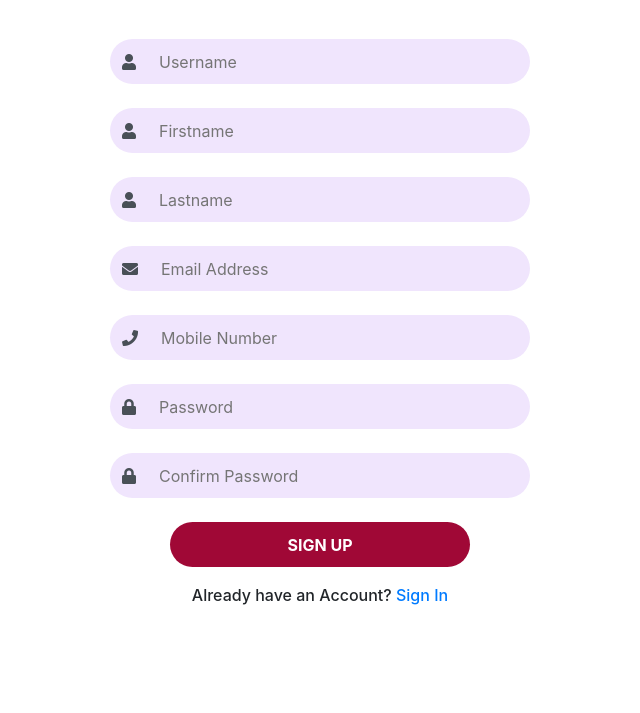
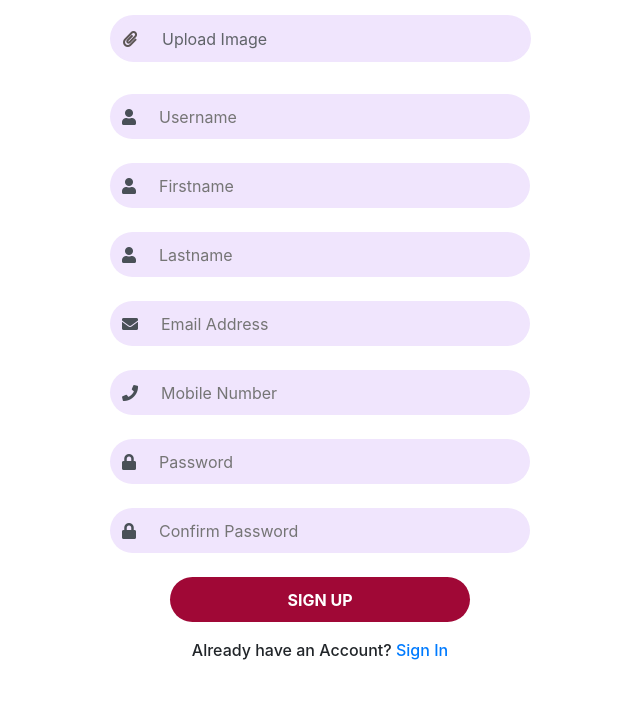
Before and after one commit to SwapnilSinghs/Online-Classroom-Portal, a Django app: page /signUpStud/ in a window 1280 px wide. Shown: the part 226-939 px from the top of the page, without its empty margins (320-960 px from the left). Before the commit the page ends 831 px from the top, so only its background shows below. Run offline with Django 3.2, Linux system fonts and the light colour scheme; some libraries are stand-ins or nearby versions.

Commit message:
Image upload added to SignUp

```diff
--- a/ocp_app/static/css/signUp.css
+++ b/ocp_app/static/css/signUp.css
@@ -12,10 +12,9 @@
 	align-items: center;
 	padding-bottom: 20px;
 	margin: 0;
-    font-family: -apple-system, BlinkMacSystemFont, "Segoe UI", Roboto,
-      "Helvetica Neue", Arial, "Noto Sans", sans-serif, "Apple Color Emoji",
-      "Segoe UI Emoji", "Segoe UI Symbol", "Noto Color Emoji";
+	font-family: -apple-system, BlinkMacSystemFont, "Segoe UI", Roboto, "Helvetica Neue", Arial, "Noto Sans", sans-serif, "Apple Color Emoji", "Segoe UI Emoji", "Segoe UI Symbol", "Noto Color Emoji";
 }
+
 
 /* styles INPUTS*/
 
@@ -29,22 +28,25 @@
 	align-items: stretch;
 	width: 100%;
 }
+
 .input-group-prepend-login {
 	margin-right: -1px;
 }
+
 .input-group-prepend-login {
 	display: -ms-flexbox;
 	display: flex;
 }
 
-  .input-group-login > .custom-select:not(:first-child),
-  .input-group-login > .form-control-login:not(:first-child) {
+.input-group-login>.custom-select:not(:first-child),
+.input-group-login>.form-control-login:not(:first-child) {
 	border-top-left-radius: 0;
 	border-bottom-left-radius: 0;
 }
-  .input-group-login > .custom-file,
-  .input-group > .custom-select,
-  .input-group-login > .form-control-login {
+
+.input-group-login>.custom-file,
+.input-group>.custom-select,
+.input-group-login>.form-control-login {
 	position: relative;
 	-ms-flex: 1 1 auto;
 	flex: 1 1 auto;
@@ -52,12 +54,15 @@
 	min-width: 0;
 	margin-bottom: 0;
 }
+
 .mt-login {
 	margin-top: 0.25rem !important;
 }
+
 .border-0-login {
 	border: 0 !important;
 }
+
 .form-control-login {
 	display: block;
 	width: 300px;
@@ -98,7 +103,8 @@
 	border: 0px solid #000000;
 }
 
-  .input-border-none{/* eliminates the border when the input is active */
+.input-border-none {
+	/* eliminates the border when the input is active */
 	border: 1px solid red;
 	outline: none;
 }
@@ -106,11 +112,14 @@
 .fondo-icon {
 	background: #F0E5FD;
 }
+
 .text-center {
 	text-align: center;
 }
 
+
 /* BUTTON SIGNUP */
+
 .button-signup {
 	display: inline-block;
 	font-weight: 400;
@@ -134,19 +143,21 @@
 	border: 0px solid #000000;
 	cursor: pointer;
 }
+
 .fondo-color-signup {
 	background: #A00836;
 }
 
 
+/* BUTTON SOCIAL */
 
-  /* BUTTON SOCIAL */
 .icons-position {
 	display: flex;
 	justify-content: center;
 	align-items: center;
 }
-  .icon-social{
+
+.icon-social {
 	height: 50px;
 	width: 50px;
 	display: inline-block;
@@ -157,9 +168,55 @@
 	-moz-border-radius: 200px 200px 200px 200px;
 	-webkit-border-radius: 200px 200px 200px 200px;
 	border: 0px solid #000000;
+	/* SHAWDOW */
+	-webkit-box-shadow: 0px 2px 5px -2px rgba(0, 0, 0, 0.75);
+	-moz-box-shadow: 0px 2px 5px -2px rgba(0, 0, 0, 0.75);
+	box-shadow: 0px 2px 5px -2px rgba(0, 0, 0, 0.75);
+}
 
-  /* SHAWDOW */
-  -webkit-box-shadow: 0px 2px 5px -2px rgba(0,0,0,0.75);
-  -moz-box-shadow: 0px 2px 5px -2px rgba(0,0,0,0.75);
-  box-shadow: 0px 2px 5px -2px rgba(0,0,0,0.75);
+
+/*------------------------- Image Upload------------------------------*/
+
+input[type="file"] {
+	display: none;
 }
+
+.fake-btn-upload {
+	background: #F0E5FD;
+	padding: 10px;
+	height: 47px;
+	width: 421px;
+	display: -webkit-box;
+	display: -ms-flexbox;
+	display: flex;
+	-webkit-box-pack: start;
+	-ms-flex-pack: start;
+	justify-content: flex-start;
+	-webkit-box-align: center;
+	-ms-flex-align: center;
+	align-items: center;
+	border-radius: 30px;
+	border: solid 3px #F0E5FD;
+	overflow: ellipsis;
+}
+
+.fake-btn-upload:hover {
+	background: #b7b9bd;
+	cursor: pointer;
+}
+
+.text:hover {
+	color: #5c5555;
+}
+
+.fa-paperclip {
+	color: #5c5555;
+}
+
+.text {
+	margin-left: 25px;
+	font-size: 16px;
+	color: #5f6368;
+	white-space: nowrap;
+	overflow: hidden;
+}
--- a/ocp_app/templates/ocp_app/signUpStud.html
+++ b/ocp_app/templates/ocp_app/signUpStud.html
@@ -19,6 +19,19 @@
          <p class="text-center">
             <img src="https://cdn.pixabay.com/photo/2015/10/30/10/40/key-1013662_960_720.jpg" height="210" width="240" />
          </p>
+         <div>
+            <input type="file" name="file-input" id="file-input">
+            <label for="file-input">
+               <div class="fake-btn-upload">
+                  <i class="fas fa-paperclip" aria-hidden="true"></i>
+                  <span class="text" id="imgtext">Upload Image</span>
+               </div>
+            </label>
+            <span>
+               <button onclick="cancel()" class='hideshow' id="cancel" style="display: none;color: red;float: left;background-color: transparent;border-color: transparent;padding: 0%;">Cancel?</button>
+               <h6 class='hideshow' style="display: none;color: green;float: right;padding-top: 5px;">Uploaded successfully</h6>
+            </span>
+         </div>
          <br>
          <div class="input-group-login sombreado-input">
             <div class="input-group-prepend-login">
```
Lines whose indentation alone changed are shown as unchanged.
